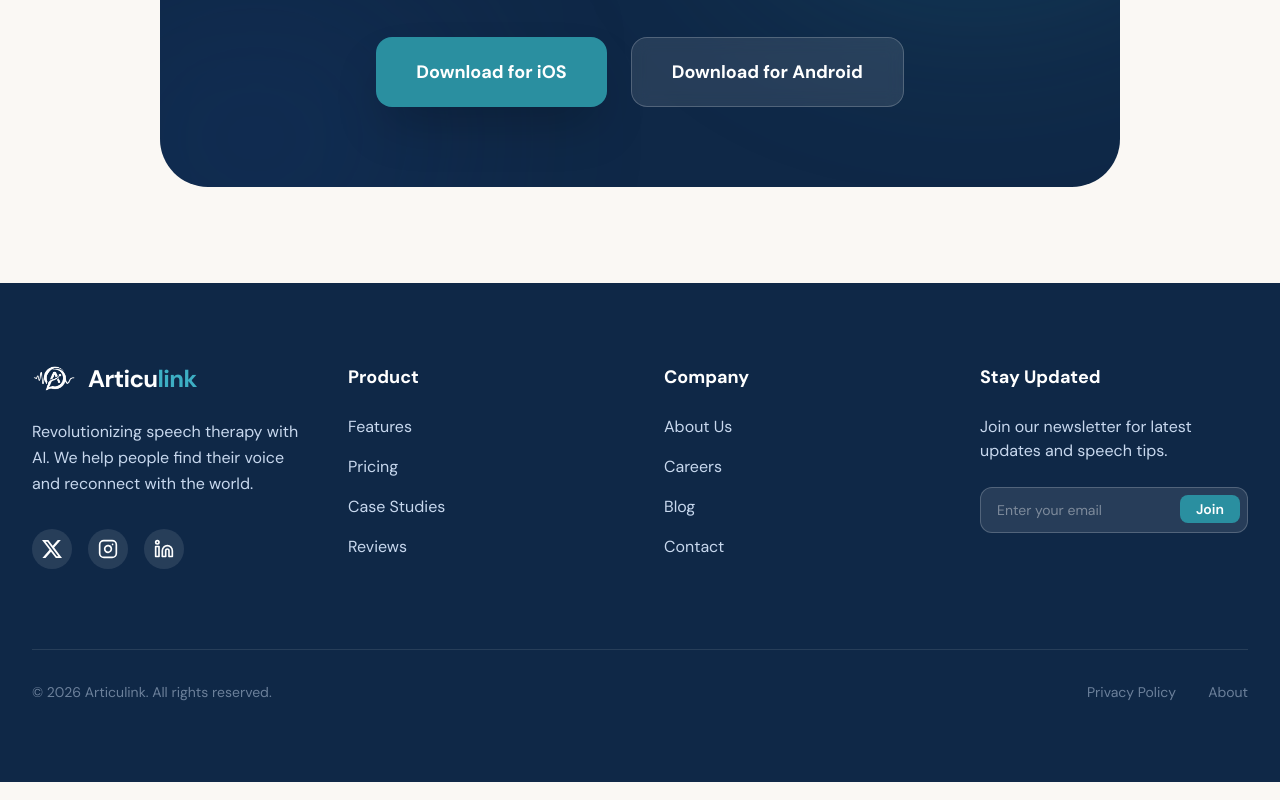
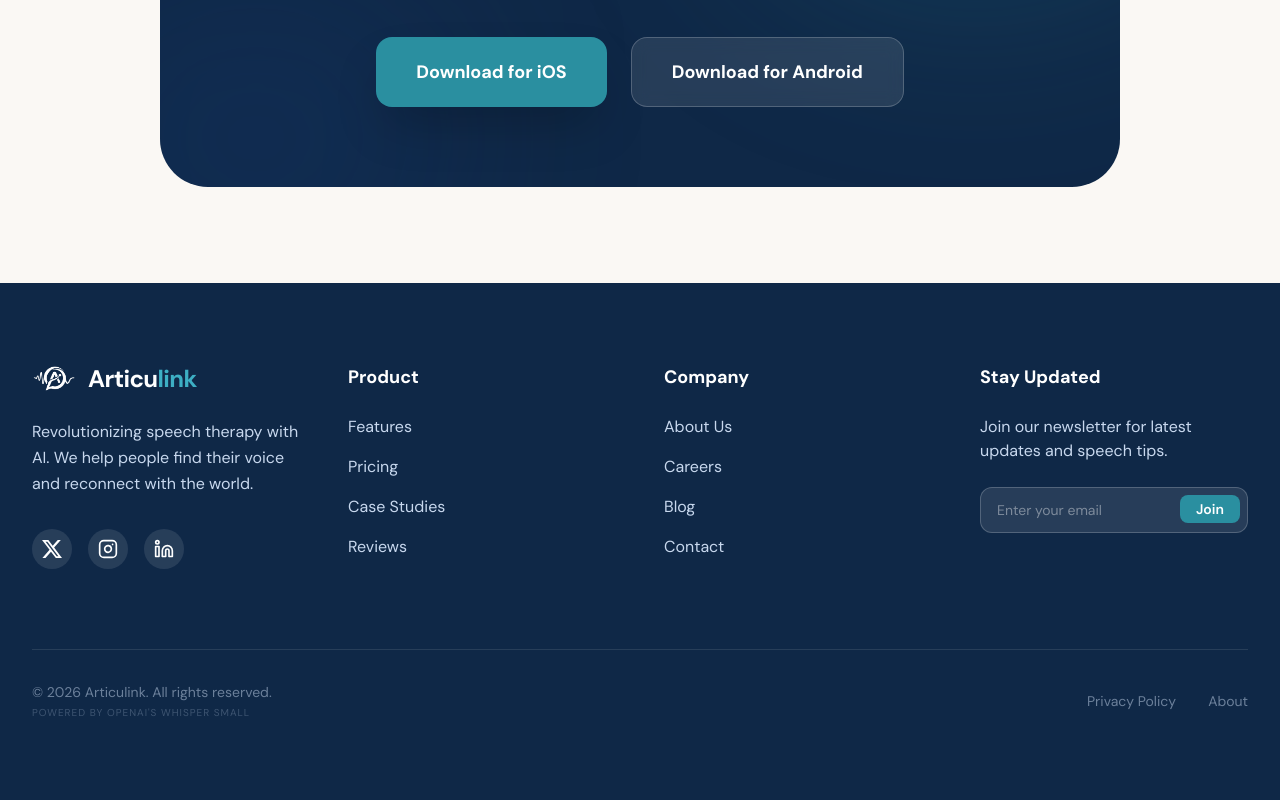
Before and after one commit to Eybri/articulink-ads, a Next.js app: page / in a window 1280 px wide. Shown: the part 2928-3728 px from the top of the page. Built offline with nearby package versions, Linux system fonts and the light colour scheme.

Commit message:
new added whisperdec footer

```diff
--- a/src/components/Footer.tsx
+++ b/src/components/Footer.tsx
@@ -93,7 +93,10 @@ export default function Footer() {
         </div>
 
         <div className="pt-8 border-t border-white/10 flex flex-col md:flex-row justify-between items-center gap-4 text-sm" style={{ color: "#C8D8EE80" }}>
-          <p>© 2026 Articulink. All rights reserved.</p>
+          <div className="flex flex-col items-center md:items-start gap-1">
+            <p>© 2026 Articulink. All rights reserved.</p>
+            <p className="text-[10px] uppercase tracking-widest opacity-50">Powered by OpenAI&apos;s Whisper Small</p>
+          </div>
           <div className="flex gap-8">
             <Link href="/privacy" className="hover:text-white transition-colors">Privacy Policy</Link>
             <Link href="/about" className="hover:text-white transition-colors">About</Link>
```
